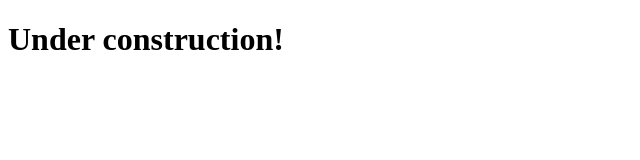
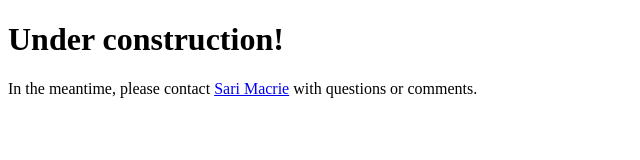
Before and after one commit to macrie/macrie.github.com, a plain HTML site: page index.html in a window 1280 px wide. Shown: the whole page, without its empty margins (0-640 px from the left). Drawn offline with Linux system fonts and the light colour scheme.

Commit message:
Edited index.html via GitHub

```diff
--- a/index.html
+++ b/index.html
@@ -5,6 +5,6 @@
 </head>
 
 <body>
-  <h1>Under construction!</h1>
+  <p><h1>Under construction!</h1></p><p>In the meantime, please contact <a href="mailto:sari@macrie.com">Sari Macrie</a> with questions or comments.</p>
 </body>
 </html>
```
